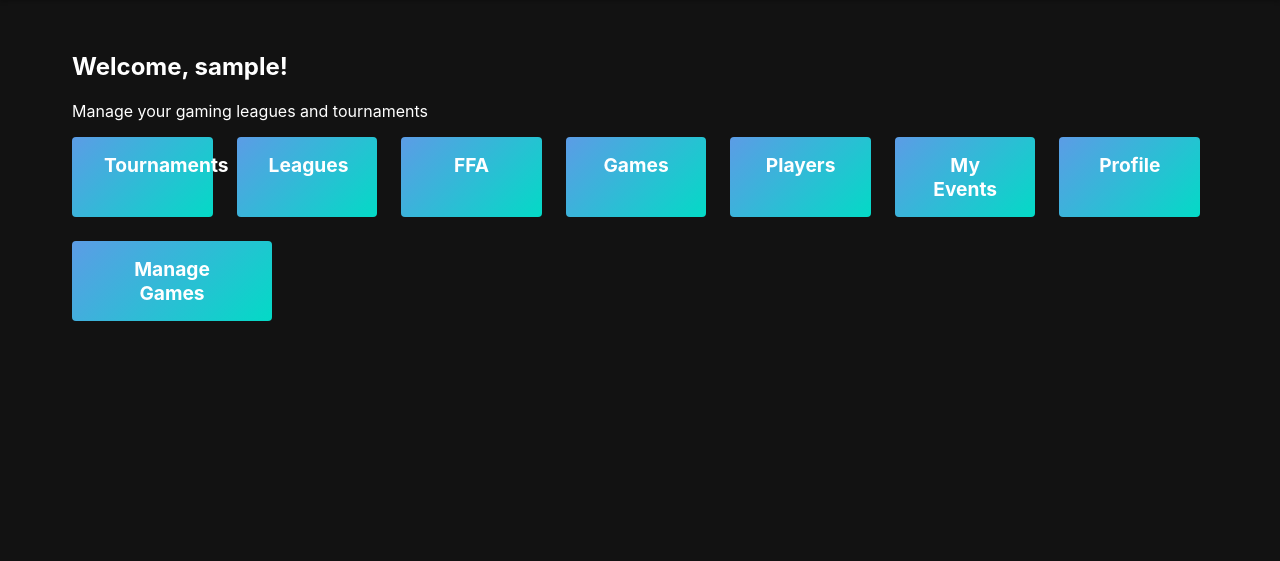
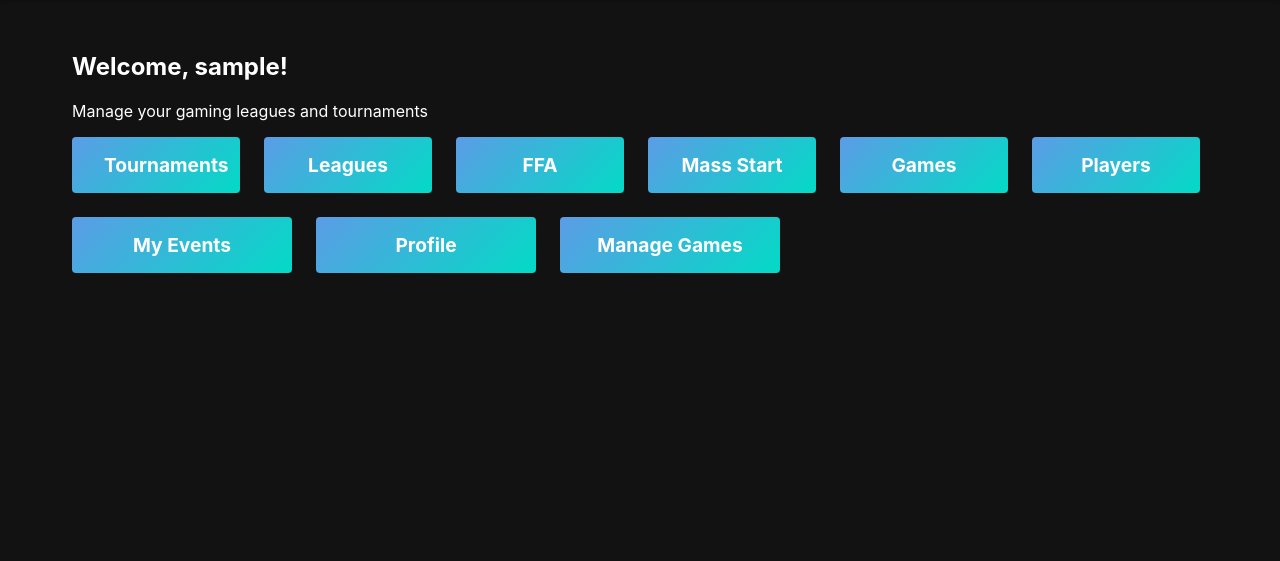
Before and after one commit to Teiteland/tourneyandleaguesforfriends, a Flask app: page / in a window 1280 px wide. Shown: the part 61-622 px from the top of the page. Run offline with Flask 3, Linux system fonts and the light colour scheme; the visitor is signed in with stand-in values (Sample User, id 1).

Commit message:
Add Mass Start button to home page, fix button sizes

```diff
--- a/app/static/css/style.css
+++ b/app/static/css/style.css
@@ -141,8 +141,8 @@ footer {
 
 .quick-links .btn-large {
     flex: 1;
-    min-width: 140px;
-    max-width: 200px;
+    min-width: 150px;
+    max-width: 220px;
 }
 
 .form-container {
--- a/app/templates/index.html
+++ b/app/templates/index.html
@@ -8,6 +8,7 @@
     <a href="/tournaments" class="btn btn-large">Tournaments</a>
     <a href="/leagues" class="btn btn-large">Leagues</a>
     <a href="/ffa" class="btn btn-large">FFA</a>
+    <a href="/mass-start" class="btn btn-large">Mass Start</a>
     <a href="/games" class="btn btn-large">Games</a>
     <a href="/players" class="btn btn-large">Players</a>
     <a href="/my-events" class="btn btn-large">My Events</a>
```
